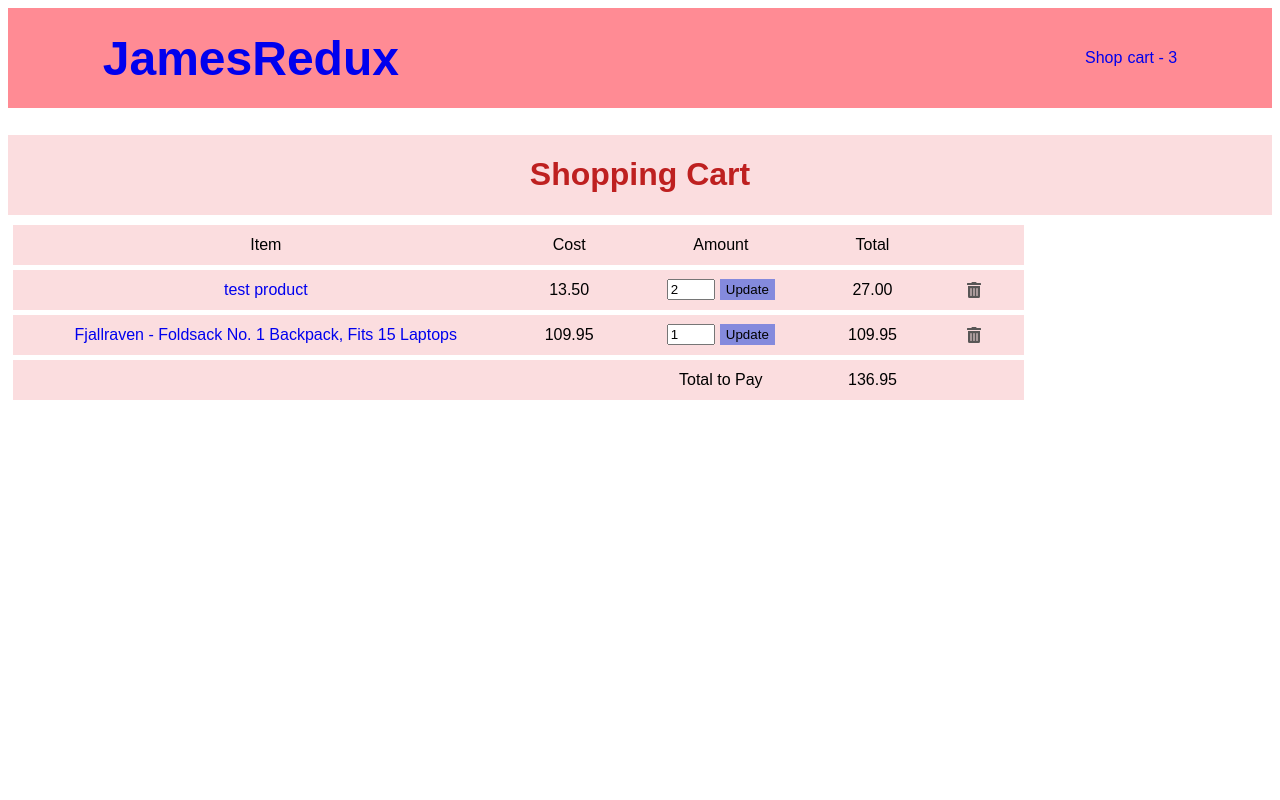
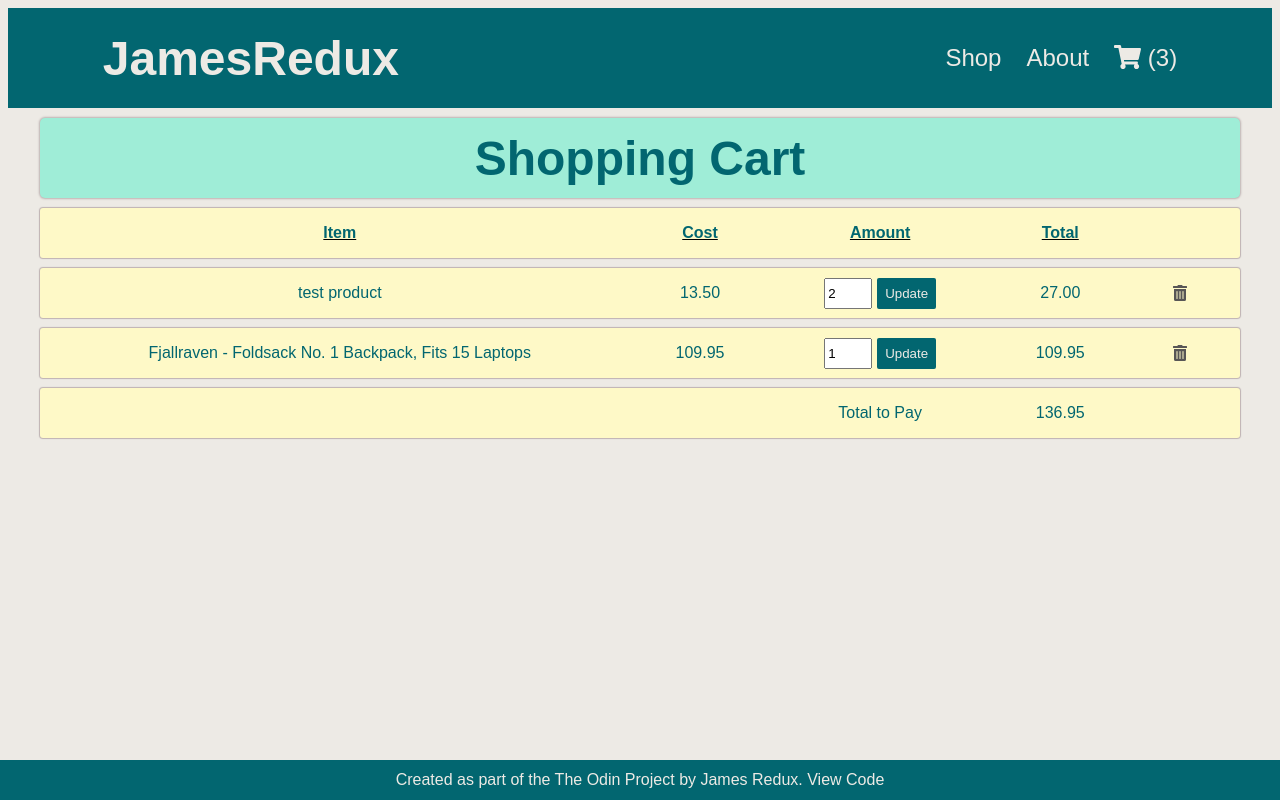
Before and after one commit to Jamesredux/shopping-cart, a React (Create React App) app: page /cart in a window 1280 px wide. Built offline with nearby package versions, Linux system fonts and the light colour scheme; the HTML template or start-up script is replaced by a standard one.

Commit message:
style updated footer added

```diff
--- a/src/Routes.js
+++ b/src/Routes.js
@@ -4,6 +4,8 @@ import Shop from './components/Shop';
 import Product from './components/Product';
 import Cart from './components/Cart';
 import Navbar from './components/Navbar';
+import Footer from './components/Footer';
+import About from './components/About';
 
 const Routes = (props) => {
   const handleAddToCart = (item, count) => {
@@ -24,12 +26,15 @@ const Routes = (props) => {
   return (
     <BrowserRouter>
       <div className='container'>
-        <div className='nav-bar'>
+        <div className='nav-bar static-bar'>
           <Navbar cartSize={props.cartSize} />
         </div>
         <Switch>
           <Route path='/' exact>
             <Shop handleAddToCart={handleAddToCart} />
+          </Route>
+          <Route path='/about'>
+            <About />
           </Route>
           <Route path='/cart'>
             <Cart
@@ -46,6 +51,7 @@ const Routes = (props) => {
             )}
           />
         </Switch>
+        <Footer />
       </div>
     </BrowserRouter>
   );
--- /dev/null
+++ b/src/components/About.js
@@ -0,0 +1,26 @@
+import React from 'react';
+
+const About = () => {
+  return (
+    <div className='about'>
+      <div className='explainer'>
+        <p>
+          Created as part of the{' '}
+          <a href='https://www.theodinproject.com/paths/full-stack-ruby-on-rails/courses/javascript/lessons/shopping-cart'>
+            The Odin Project
+          </a>{' '}
+          by <a href='https://github.com/Jamesredux'>James Redux</a>.{' '}
+        </p>
+        <p>
+          <a href='https://github.com/Jamesredux/shopping-cart'>View Code</a>
+        </p>
+        <p>
+          Store contents provided by{' '}
+          <a href='https://fakestoreapi.com/'>Fake Store API</a>
+        </p>
+      </div>
+    </div>
+  );
+};
+
+export default About;
--- a/src/components/Cart.js
+++ b/src/components/Cart.js
@@ -23,11 +23,11 @@ const Cart = (props) => {
   }, [props.cartcontents]);
   return (
     <div className='cart-div'>
-      <div>
-        <h2 className='cart-title'>Shopping Cart</h2>
+      <div className='cart-title'>
+        <h2>Shopping Cart</h2>
       </div>
       <div className='cart-grid'>
-        <div className='cart-row'>
+        <div className='cart-row table-title'>
           <div>Item</div>
           <div>Cost</div>
           <div>Amount</div>
--- /dev/null
+++ b/src/components/Footer.js
@@ -0,0 +1,20 @@
+import React from 'react';
+
+const Footer = () => {
+  return (
+    <div className='footer static-bar'>
+      <div className='explainer'>
+        <p>
+          Created as part of the{' '}
+          <a href='https://www.theodinproject.com/paths/full-stack-ruby-on-rails/courses/javascript/lessons/shopping-cart'>
+            The Odin Project
+          </a>{' '}
+          by <a href='https://github.com/Jamesredux'>James Redux</a>.{' '}
+          <a href='https://github.com/Jamesredux/shopping-cart'>View Code</a>
+        </p>
+      </div>
+    </div>
+  );
+};
+
+export default Footer;
--- a/src/components/Navbar.js
+++ b/src/components/Navbar.js
@@ -1,5 +1,7 @@
 import React from 'react';
 import { Link } from 'react-router-dom';
+import { FontAwesomeIcon } from '@fortawesome/react-fontawesome';
+import { faShoppingCart } from '@fortawesome/free-solid-svg-icons';
 
 const Navbar = (props) => {
   return (
@@ -14,7 +16,13 @@ const Navbar = (props) => {
           <Link to='/'>Shop</Link>
         </div>
         <div>
-          <Link to='/cart'>cart - {props.cartSize}</Link>
+          <Link to='/about'>About</Link>
+        </div>
+        <div>
+          <Link to='/cart'>
+            <FontAwesomeIcon icon={faShoppingCart} />{' '}
+            <span id='cart-size'>({props.cartSize})</span>
+          </Link>
         </div>
       </div>
     </div>
--- a/src/components/Product.js
+++ b/src/components/Product.js
@@ -6,7 +6,7 @@ const Product = (props) => {
   const [count, setCount] = useState(0);
   useEffect(() => {
     fetchItem();
-  }, [item]);
+  }, []);
 
   const addToCart = () => {
     if (count !== 0) {
@@ -23,12 +23,13 @@ const Product = (props) => {
 
   return (
     <div className='product-div'>
+      {console.log(item)}
       <div className='title-font'>{item.title}</div>
       <div>
         <img src={item.image} height='400' width='400' />
       </div>
       <div className='product-desc'>{item.description}</div>
-      <div>£{item.price}</div>
+      <div>£{parseFloat(item.price).toFixed(2)}</div>
       <div>
         <label>
           <input
--- a/src/components/ProductCard.js
+++ b/src/components/ProductCard.js
@@ -11,9 +11,9 @@ const ProductCard = (props) => {
     }
   };
   return (
-    <div>
+    <div className='item-card'>
       <Link to={`/${props.item.id}`}>
-        <div>{props.item.title}</div>
+        <div className='product-title'>{props.item.title}</div>
       </Link>
       <img
         src={props.item.image}
@@ -21,7 +21,7 @@ const ProductCard = (props) => {
         width='200'
         alt={props.item.title}
       />
-      <div>£{props.item.price.toFixed(2)}</div>
+      <div className='price'>£{props.item.price.toFixed(2)}</div>
       <label>
         <input
           type='number'
--- a/src/index.css
+++ b/src/index.css
@@ -8,6 +8,10 @@
 
 .title-font {
   font-size: 1.5rem;
+}
+
+body {
+  background-color: #edeae5;
 }
 
 div {
@@ -22,16 +26,24 @@ a {
   text-decoration: none;
 }
 
-a:hover {
-  color: black;
-}
-
 .nav-bar {
   height: 100px;
-  background-color: #ff8b94;
   display: flex;
   justify-content: center;
   align-items: center;
+}
+
+.static-bar {
+  background-color: #026670;
+  color: #edeae5;
+}
+
+.static-bar a {
+  color: #edeae5;
+}
+
+.static-bar a:hover {
+  color: #afaca6;
 }
 
 .nav-inner {
@@ -44,62 +56,130 @@ a:hover {
 .links {
   display: flex;
   justify-content: space-between;
+  font-size: 1.5rem;
 }
 
 .links > * {
-  margin-left: 5px;
+  margin-left: 25px;
+}
+
+#cart-size {
+  font-size: 1.5rem;
 }
 
 .shop-container {
   display: flex;
   justify-content: center;
+  margin-bottom: 300px;
 }
 
 .shop-div {
-  width: 85%;
+  width: 90%;
   display: flex;
   flex-wrap: wrap;
   justify-content: space-evenly;
+  margin-top: 40px;
 }
 
 .shop-item {
   width: 300px;
-
-  margin: 10px;
-  padding: 15px;
+  padding: 10px;
+  margin-bottom: 10px;
   display: flex;
   flex-direction: column;
   justify-content: space-between;
   align-items: center;
-  background-color: #fbdddf;
+  background-color: #fef9c7;
+  -webkit-box-shadow: 0px 0px 2px 1px #beb2b2;
+  box-shadow: 0px 0px 2px 1px #beb2b2;
+  border-radius: 5px;
+}
+
+.shop-item * {
+  color: #026670;
+}
+
+.shop-item img {
+  -webkit-box-shadow: 0px 0px 3px 1px #beb2b2;
+  box-shadow: 0px 0px 3px 1px#beb2b2;
+  margin: 5px;
+}
+
+.shop-item button,
+.product-div button,
+.cart-count button {
+  background-color: #026670;
+  border-radius: 2px;
+  color: #edeae5;
+  border: none;
+
+  margin-left: 5px;
+  padding: 8px;
+}
+
+.shop-item button:hover,
+.product-div button:hover,
+.cart-count button:hover {
+  background-color: #03838f;
+}
+
+.product-title {
+  margin: 5px;
+}
+
+.price {
+  margin-bottom: 5px;
 }
 
 .cart-div {
   margin-top: 10px;
+  display: flex;
+  flex-direction: column;
+  align-items: center;
 }
 
 .cart-title {
-  background-color: #fbdddf;
+  background-color: #9fedd7;
+  color: #026670;
+  -webkit-box-shadow: 0px 0px 2px 1px #beb2b2;
+  box-shadow: 0px 0px 2px 1px #beb2b2;
+  border-radius: 5px;
   height: 80px;
+  width: 95%;
   font-size: 2rem;
-  color: rgb(190, 32, 32);
   display: flex;
   align-items: center;
   justify-content: center;
   margin-bottom: 10px;
 }
 
+.cart-grid {
+  width: 95%;
+  display: flex;
+  flex-direction: column;
+  align-items: stretch;
+}
+
 .cart-row {
-  height: 40px;
-  background-color: #fbdddf;
-  margin: 5px;
+  height: 50px;
+  background-color: #fef9c7;
+
+  -webkit-box-shadow: 0px 0px 1px 1px #beb2b2;
+  box-shadow: 0px 0px 1px 1px #beb2b2;
+  border-radius: 3px;
+  margin-bottom: 10px;
   display: grid;
   grid-template-columns: 5fr 1fr 2fr 1fr 1fr;
-  width: 80%;
+}
+
+.table-title {
+  font-weight: bold;
+  text-decoration: underline;
 }
 
 .cart-row > * {
   place-self: center;
+  color: #026670;
 }
 
 .remove-item {
@@ -119,12 +199,6 @@ a:hover {
   display: flex;
 }
 
-.cart-count button {
-  background-color: rgb(132, 138, 221);
-  border: none;
-  margin-left: 5px;
-}
-
 .product-div {
   display: flex;
   flex-direction: column;
@@ -136,3 +210,37 @@ a:hover {
   width: 70%;
   margin-bottom: 20px;
 }
+
+.footer {
+  position: fixed;
+  height: 40px;
+
+  bottom: 0px;
+  left: 0px;
+  right: 0px;
+  margin-bottom: 0px;
+  display: flex;
+  align-items: center;
+  justify-content: center;
+}
+
+.about {
+  padding-top: 160px;
+  font-size: 2rem;
+}
+
+.about > * {
+  color: #026670;
+}
+
+.about a {
+  color: #023f44;
+}
+
+.about a:hover {
+  color: #549b87;
+}
+
+.explainer p {
+  padding: 10px;
+}
```
